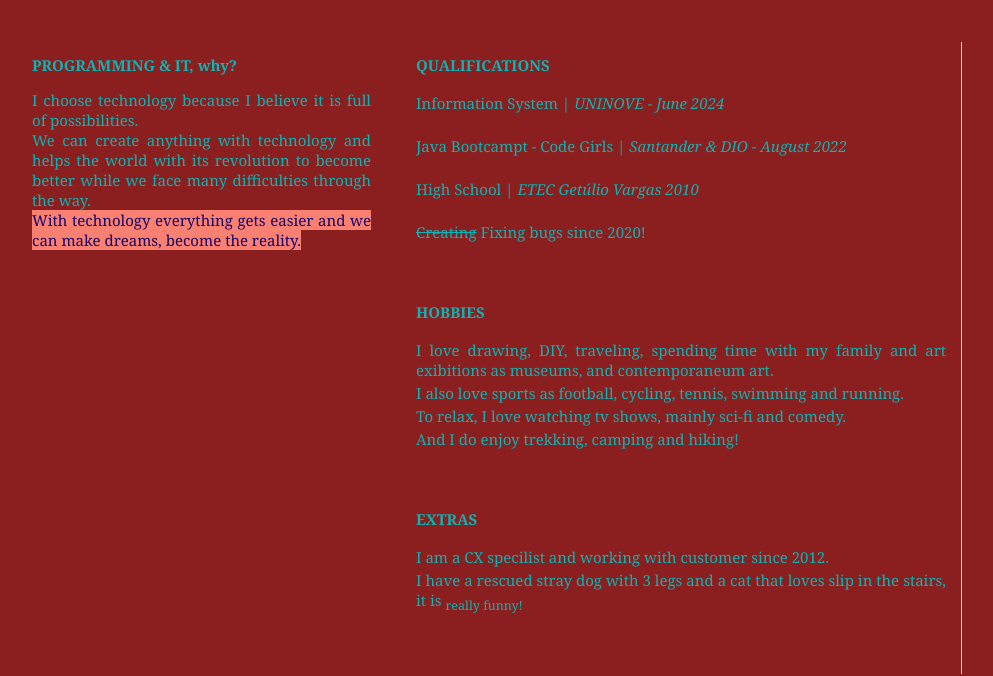
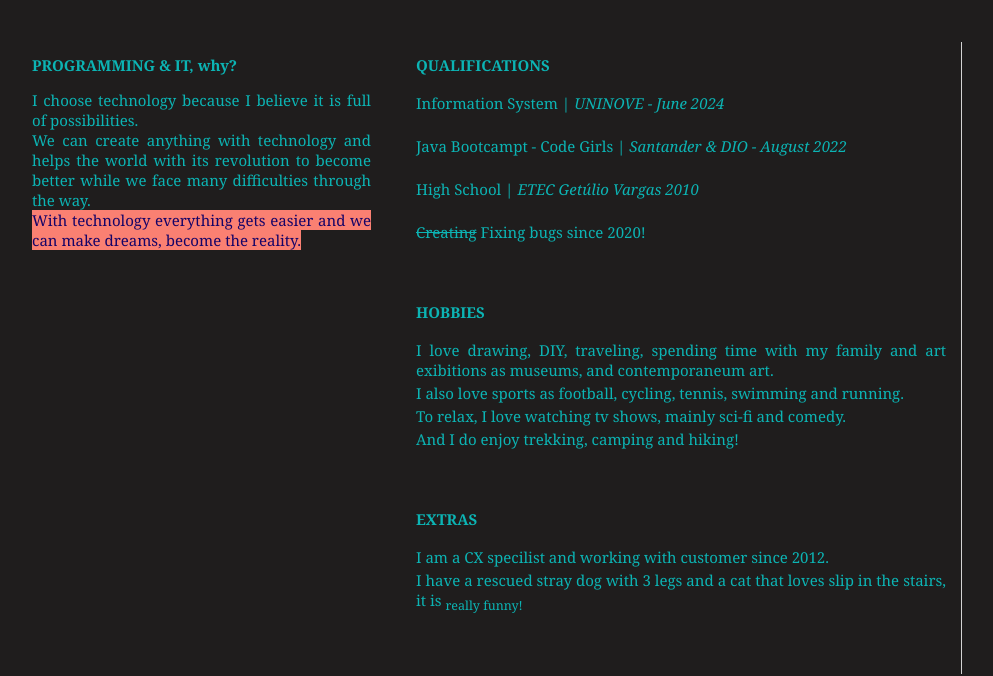
Before and after one commit to gabriellehenning/presentation, a plain HTML site: page index.html in a window 1280 px wide. Shown: the part 124-800 px from the top of the page, without its empty margins (158-1151 px from the left). Drawn offline with Linux system fonts and the light colour scheme.

Commit message:
Update style.css

```diff
--- a/style.css
+++ b/style.css
@@ -4,7 +4,7 @@ body {
   max-width: 960px;
   margin: auto;
   text-align: justify;
-  background-color: rgb(139, 30, 30);
+  background-color: rgb(31, 29, 29);
 
 }
 
```
